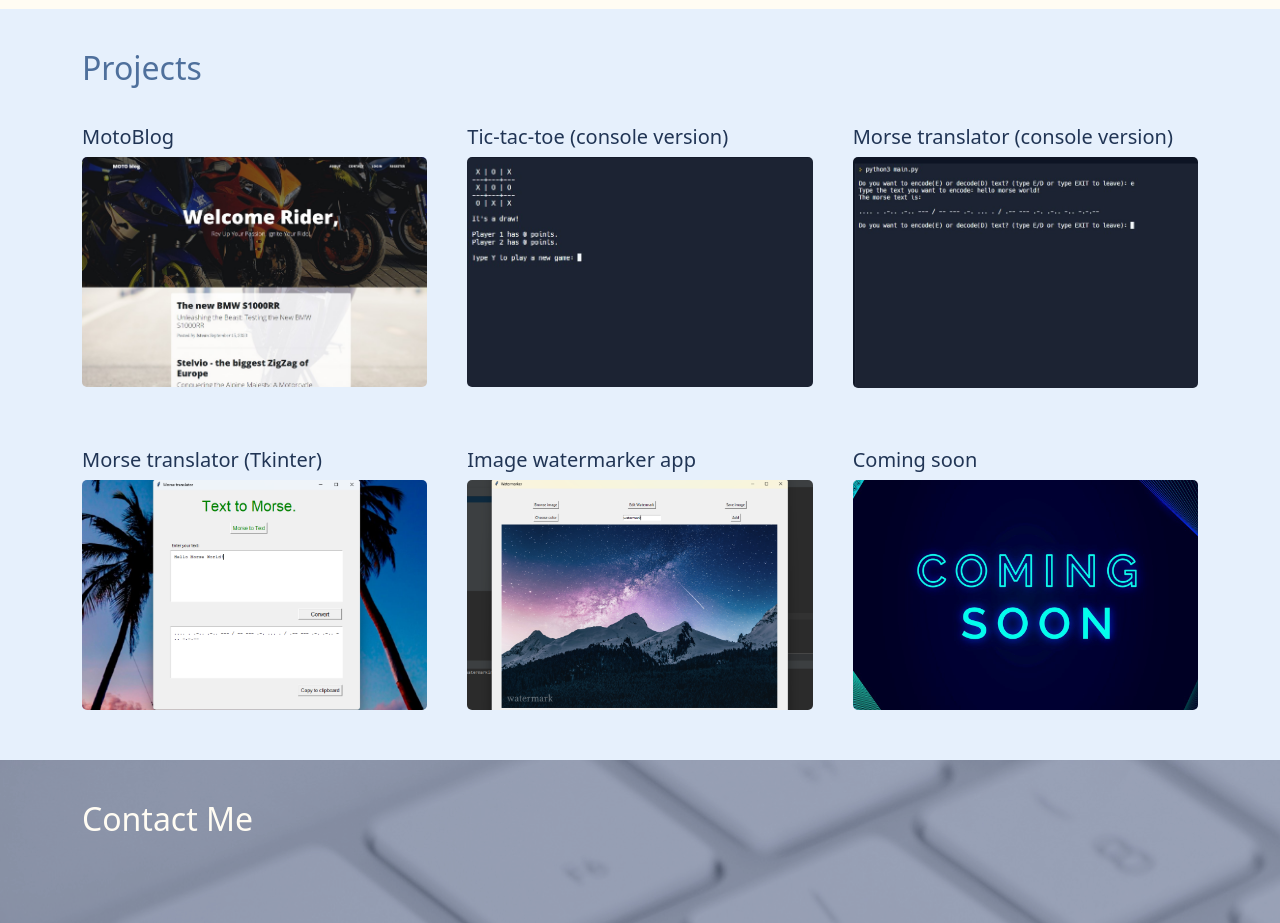
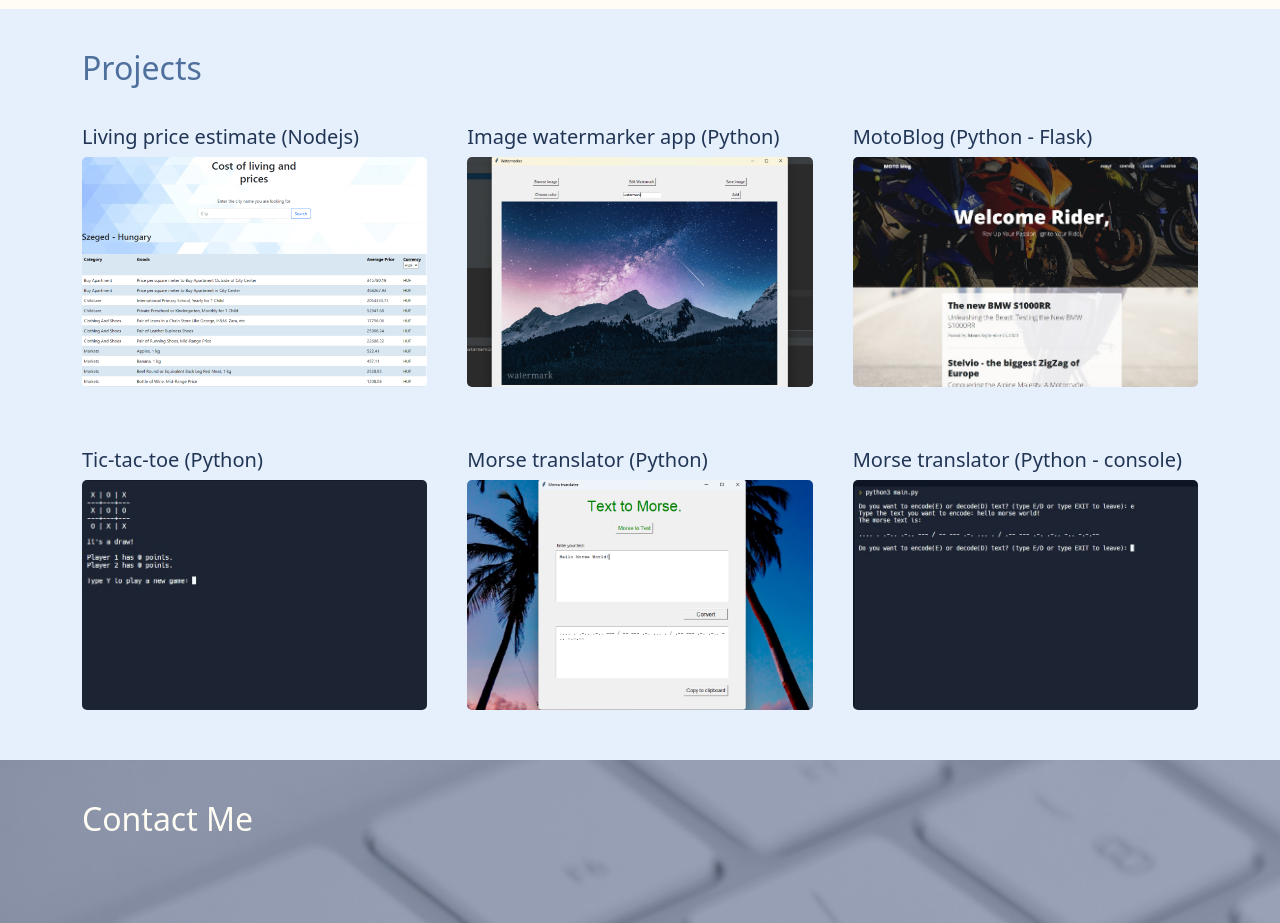
Before and after one commit to istigal/portfolio-page, a plain HTML site: page index.html in a window 1280 px wide. Shown: the part 2200-3123 px from the top of the page. Drawn offline with nearby package versions, Linux system fonts and the light colour scheme.

Commit message:
add Nodejs project

```diff
--- a/index.html
+++ b/index.html
@@ -119,9 +119,29 @@
       <h2>Projects</h2>
       <div class="box-container">
         <div class="project-container">
+          <a href="https://github.com/istigal/living-cost-estimate">
+          <div>
+          <h5>Living price estimate (Nodejs)</h5>
+          </div>
+          <div class="img-container">
+            <img src="assets/img/pricees.png" alt="coming soon" />
+          </div>
+        </a>
+        </div>
+        <div class="project-container">
+          <a href="https://github.com/istigal/image_watermarker">
+          <div>
+          <h5>Image watermarker app (Python)</h5>
+          </div>
+          <div class="img-container">
+            <img src="assets/img/waterm.png" alt="watermarker" />
+          </div>
+        </a>
+        </div>
+        <div class="project-container">
           <a href="http://motoblog.onrender.com">
           <div>
-          <h5>MotoBlog</h5>
+          <h5>MotoBlog (Python - Flask)</h5>
           </div>
           <div class="img-container">
           <img src="assets/img/motoblog.jpg" alt="coming soon" />
@@ -131,7 +151,7 @@
         <div class="project-container">
           <a href="https://replit.com/@istigal/ttt">
           <div>
-          <h5>Tic-tac-toe (console version)</h5>
+          <h5>Tic-tac-toe (Python)</h5>
           </div>
           <div class="img-container">
             <img src="assets/img/ttt.jpg" alt="Tic-tac-toe" />
@@ -139,19 +159,9 @@
         </a>
         </div>
         <div class="project-container">
-          <a href="https://replit.com/@istigal/MorseProject">
-          <div>
-          <h5>Morse translator (console version)</h5>
-          </div>
-          <div class="img-container">
-            <img src="assets/img/morse.jpg" alt="morse translator" />
-          </div>
-        </a>
-        </div>
-        <div class="project-container">
           <a href="https://github.com/istigal/morse-tkinter">
           <div>
-          <h5>Morse translator (Tkinter)</h5>
+          <h5>Morse translator (Python)</h5>
           </div>
           <div class="img-container">
             <img src="assets/img/morse-tk.png" alt="coming soon" />
@@ -159,25 +169,16 @@
         </a>
         </div>
         <div class="project-container">
-          <a href="https://github.com/istigal/image_watermarker">
+          <a href="https://replit.com/@istigal/MorseProject">
           <div>
-          <h5>Image watermarker app</h5>
+          <h5>Morse translator (Python - console)</h5>
           </div>
           <div class="img-container">
-            <img src="assets/img/waterm.png" alt="watermarker" />
+            <img src="assets/img/morse.jpg" alt="morse translator" />
           </div>
         </a>
         </div>
-        <div class="project-container">
-          <a href="#projects">
-          <div>
-          <h5>Coming soon</h5>
-          </div>
-          <div class="img-container">
-            <img src="assets/img/coming.jpg" alt="coming soon" />
-          </div>
-        </a>
-        </div>
+
       </div>
     </div>
     <div class="full">
```
Also changed, not shown: assets/img/pricees.png (added).
